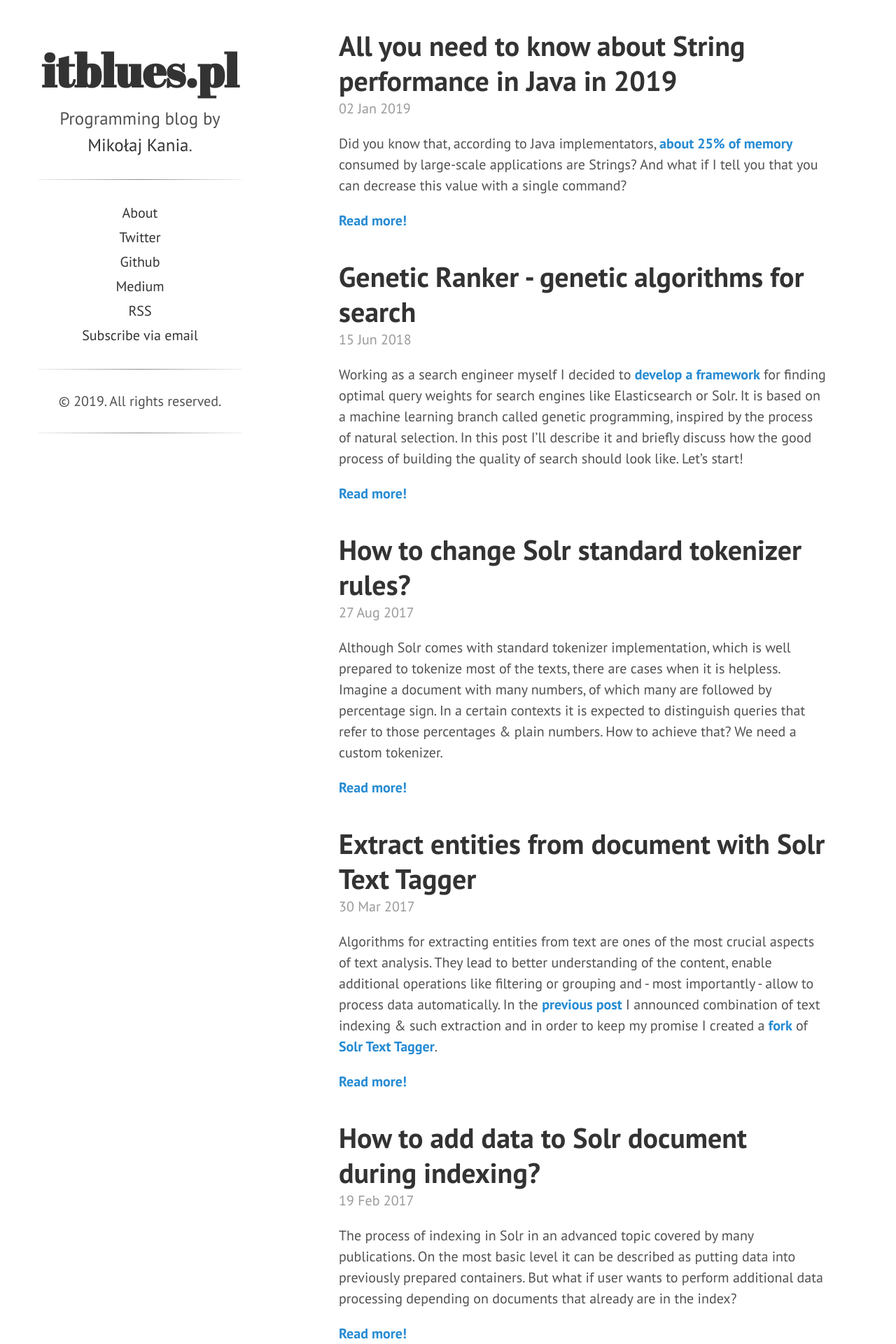
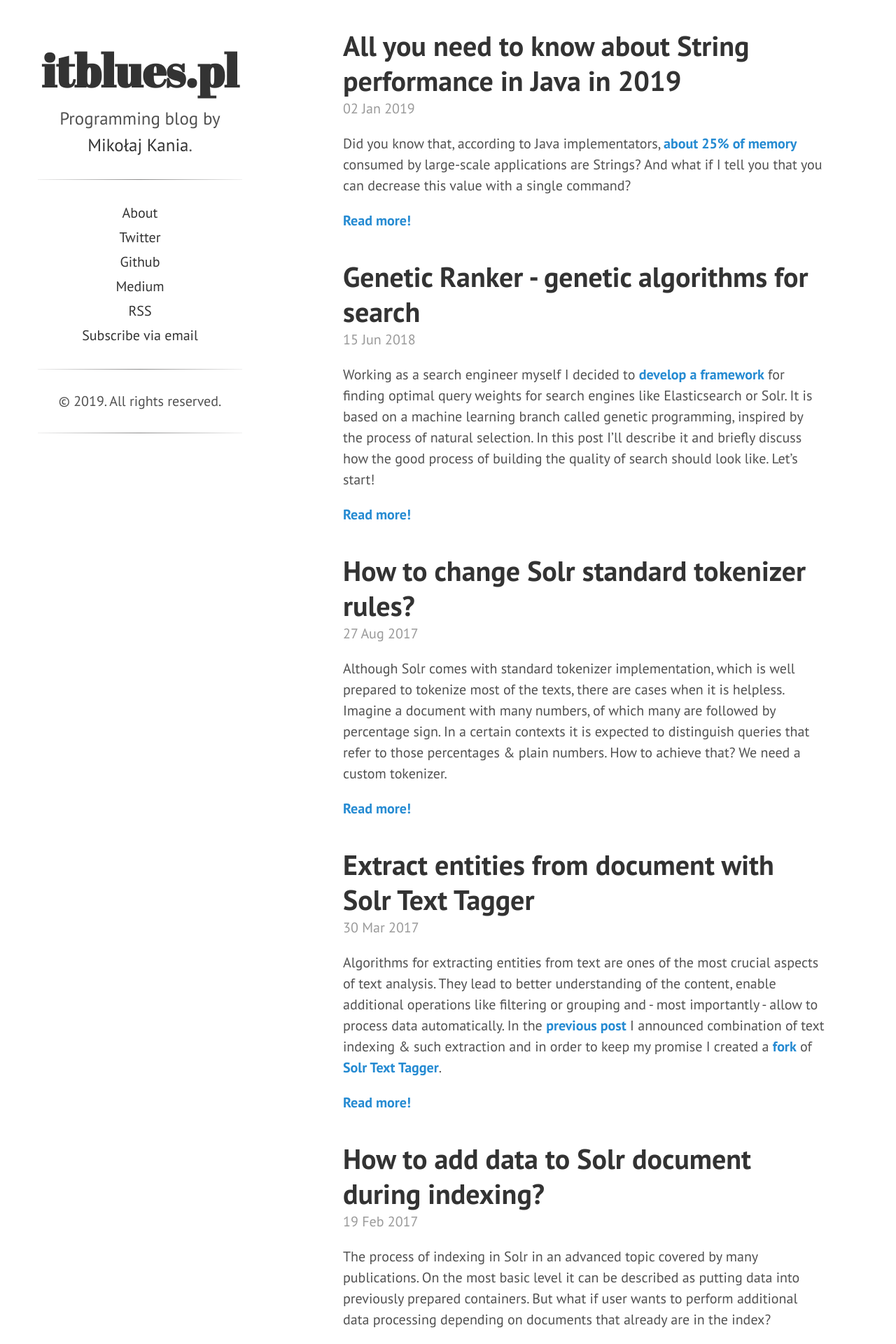
Before and after one commit to mikolajkania/mikolajkania.github.io, a Jekyll site: the page built from index.html, in a window 1280 px wide. Shown: the top 1920 px of the page at 70% size. Built offline with Jekyll 4.4.1, drawn with Linux system fonts in a browser that asks for light colours; the list of posts is cut into pages by our own code.

Commit message:
Posts list moved to the right a bit

```diff
--- a/public/css/poole.css
+++ b/public/css/poole.css
@@ -331,7 +331,7 @@ tbody tr:nth-child(odd) th {
  */
 
 .posts {
-  margin-left: 1.2rem;
+  margin-left: 1.5rem;
 }
 
 .page,
```
